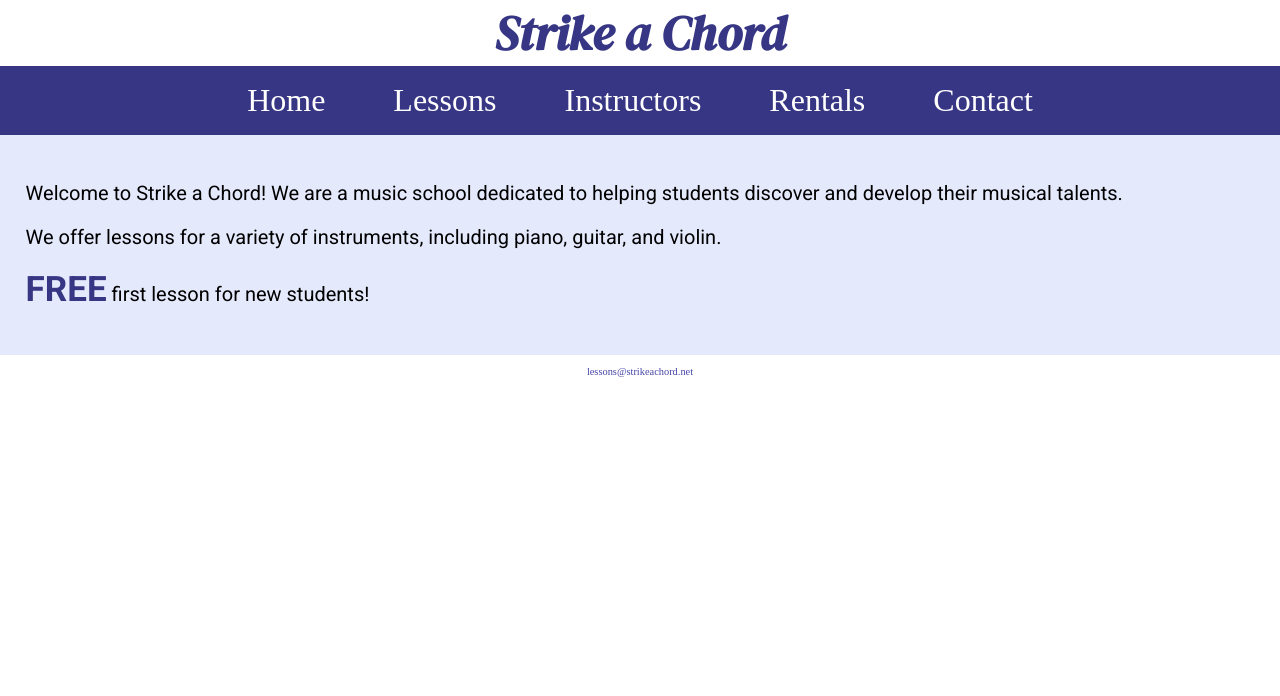
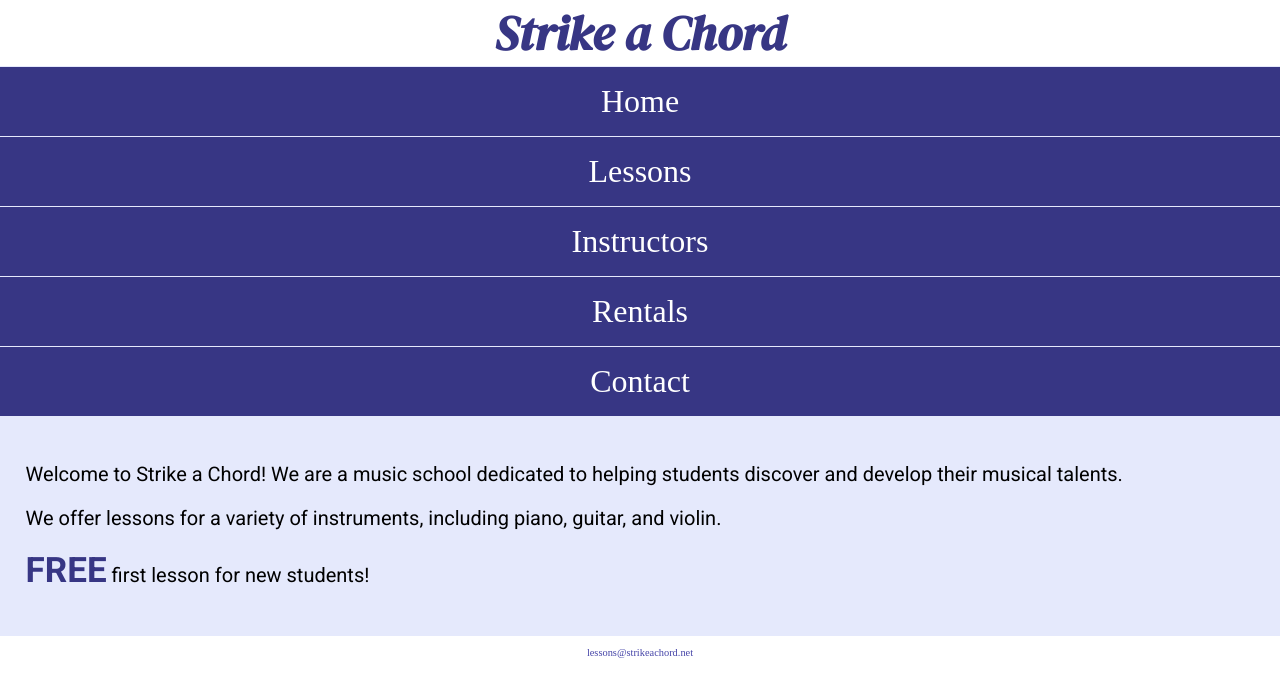
Before and after one commit to nicolea072607-cloud/Css, a plain HTML site: page index.html in a window 1280 px wide. Drawn offline with Linux system fonts and the light colour scheme; files whose address does not match are found by name.

Commit message:
Change nav li display from inline-block to block

```diff
--- a/css/styles.css
+++ b/css/styles.css
@@ -33,8 +33,9 @@ nav ul {
 }
 
 nav li {
-    display: inline-block;
+    display: block;
     font-size: 2em;
+    border-top: 1px solid #e5e9fc;
 }
 
 nav li a {
```
